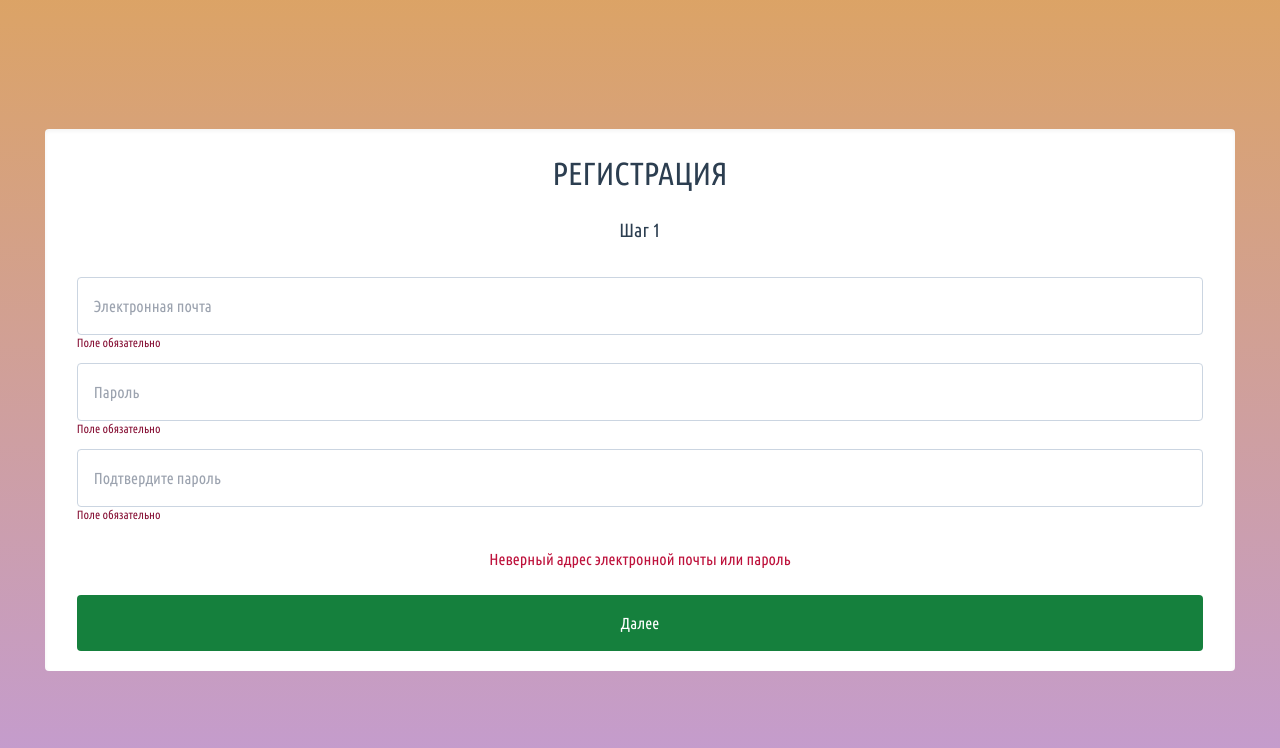
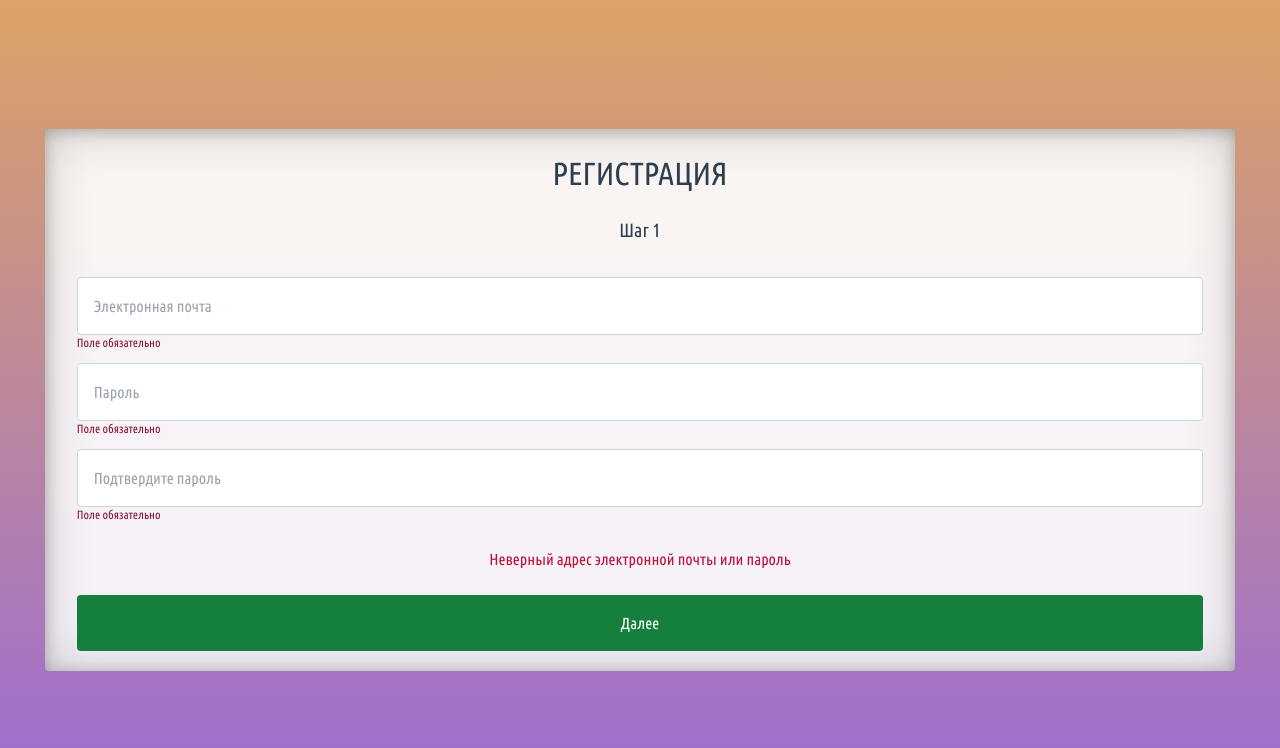
Before and after one commit to aszxqaz/messsenger-tailwind, a React (Vite) app: page / in a window 1280 px wide. Shown: the top 748 px of the page. Built offline with nearby package versions, Linux system fonts and the light colour scheme; no server answers.

Commit message:
hgfghfgh

```diff
--- a/src/pages/Authentication/Login.jsx
+++ b/src/pages/Authentication/Login.jsx
@@ -9,7 +9,7 @@ const GlobalStyle = createGlobalStyle`
 @import url(https://fonts.googleapis.com/css?family=Ubuntu+Condensed:regular);
     body {
         font-family: 'Ubuntu Condensed', sans-serif;
-        background: linear-gradient(rgba(196, 102, 0, 0.6), rgba(155, 89, 182, 0.6));;
+        background: linear-gradient(rgba(196, 102, 0, 0.6), rgba(90, 9, 182, 0.6));;
     }
 `;
 
@@ -20,9 +20,12 @@ const Form = tw.form`
     text-center relative w-[calc(93%)]
 `;
 
-const Card = tw.fieldset`
-    bg-white shadow-inner rounded py-5 px-8 my-0
-`;
+const Card = styled(tw.fieldset`
+    shadow-inner rounded py-5 px-8 my-0
+`)`
+	background-color: rgba(255, 255, 255, 0.9);
+	box-shadow: inset 0 0px 50px 0 rgb(0 0 0 / 19%), inset 0 2px 15px 0 rgb(0 0 0 / 24%);
+`
 
 const Heading = styled.h1`
     text-transform: uppercase;
```
